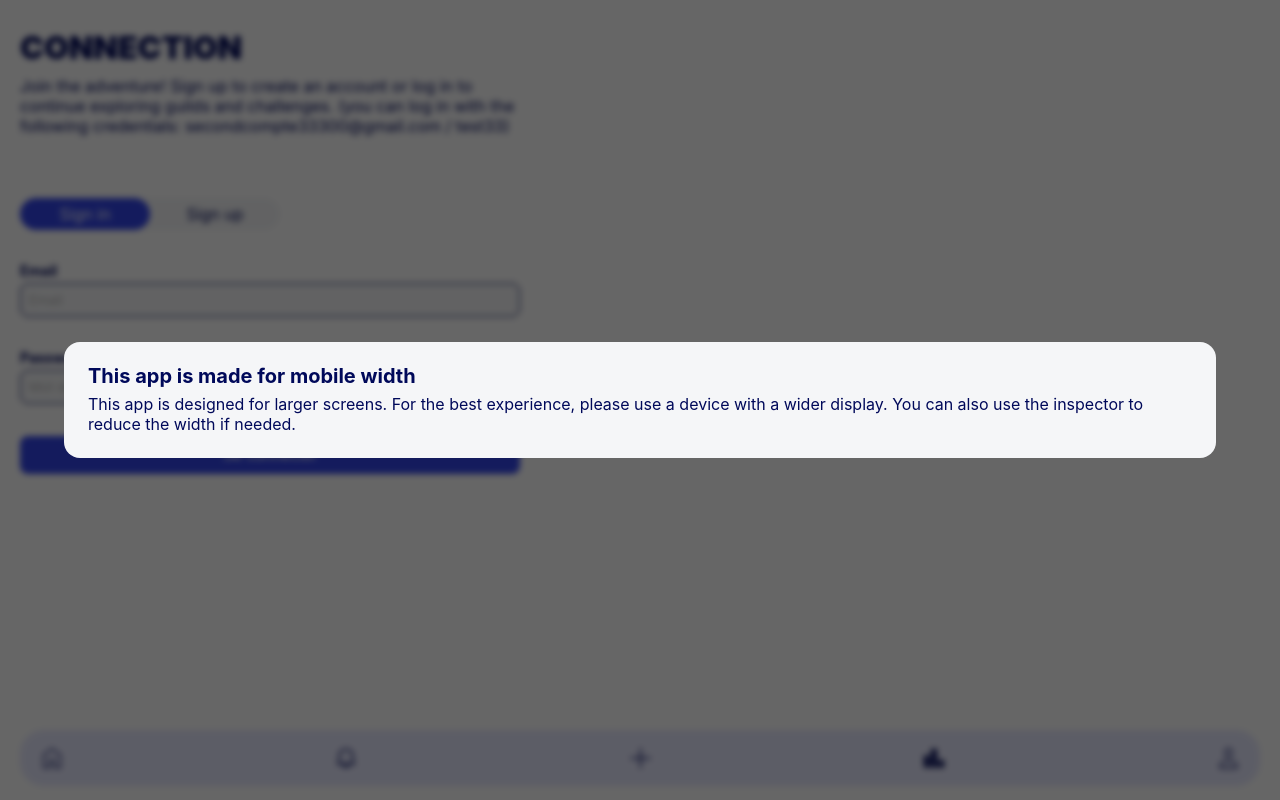
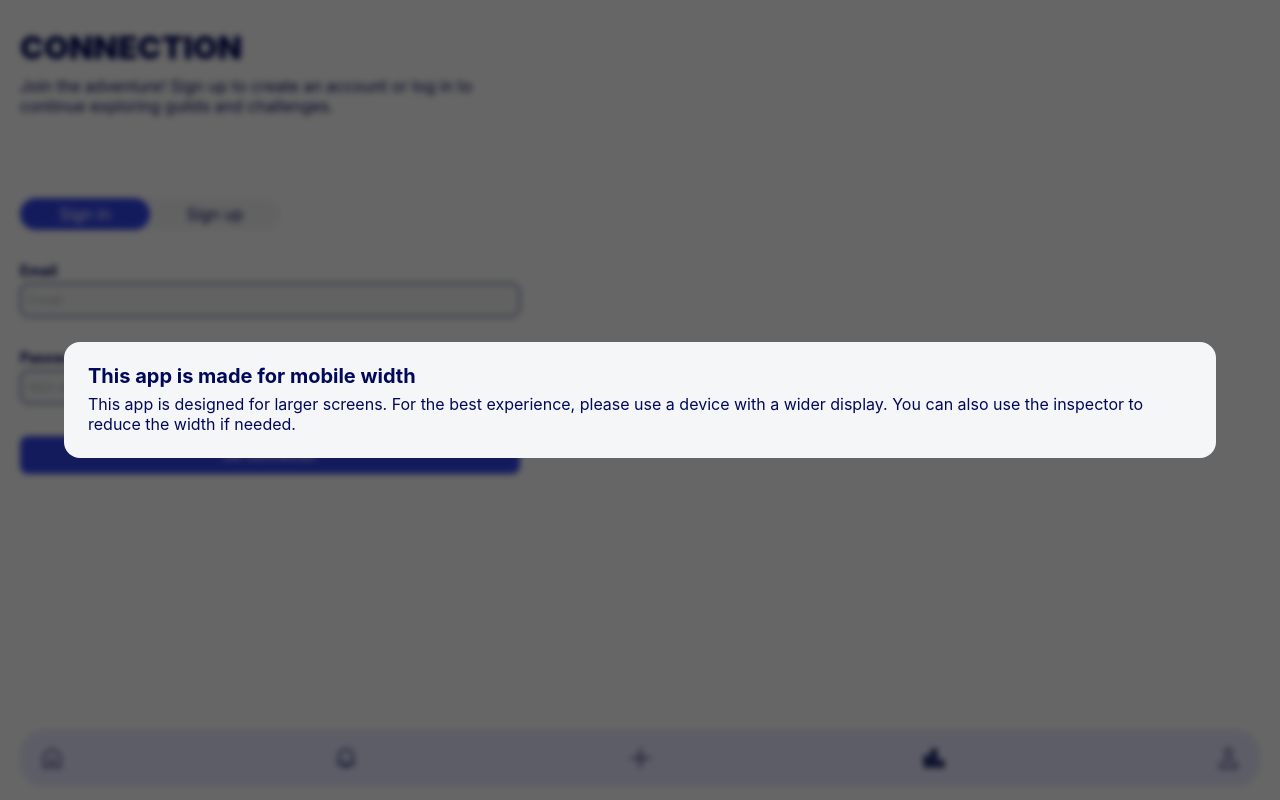
Before and after one commit to ccadran/Jump-in, a Nuxt app: page /login in a window 1280 px wide. Built offline with nearby package versions, Linux system fonts and the light colour scheme; no server answers.

Commit message:
fix(log): remove logs

```diff
--- a/pages/login.vue
+++ b/pages/login.vue
@@ -111,8 +111,7 @@ const handleSwitchChange = (side: "left" | "right") => {
       <h1>Connection</h1>
       <p>
         Join the adventure! Sign up to create an account or log in to continue
-        exploring guilds and challenges. (you can log in with the following
-        credentials: secondcompte33300@gmail.com / test33)
+        exploring guilds and challenges.
       </p>
     </div>
     <UiSwitch
```
